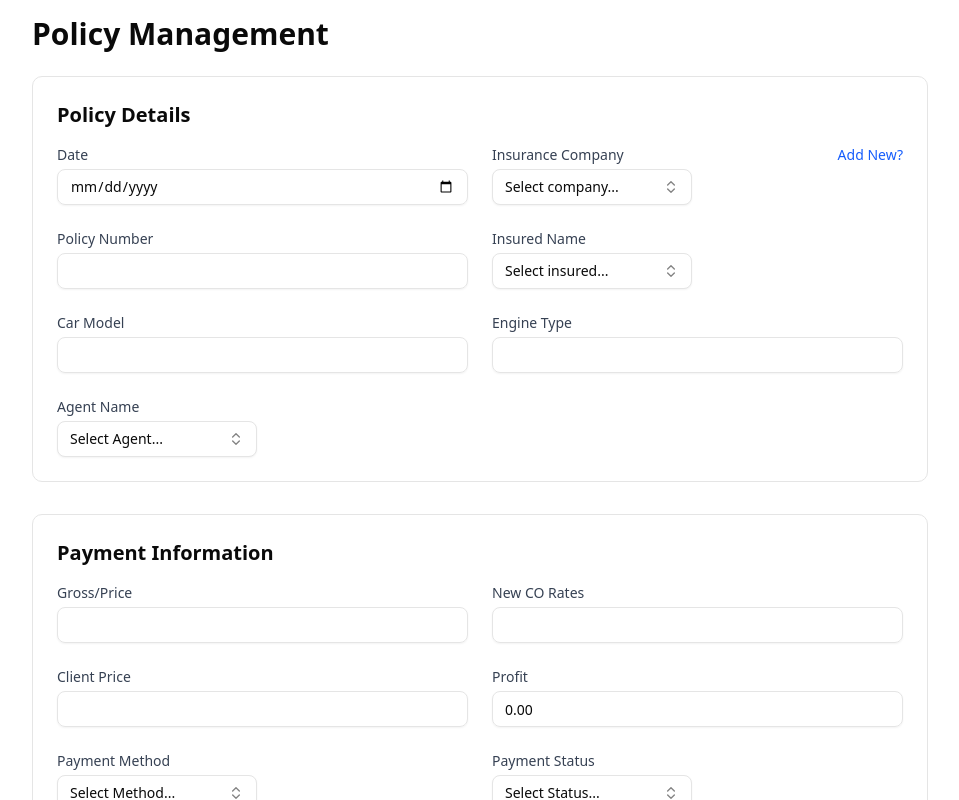
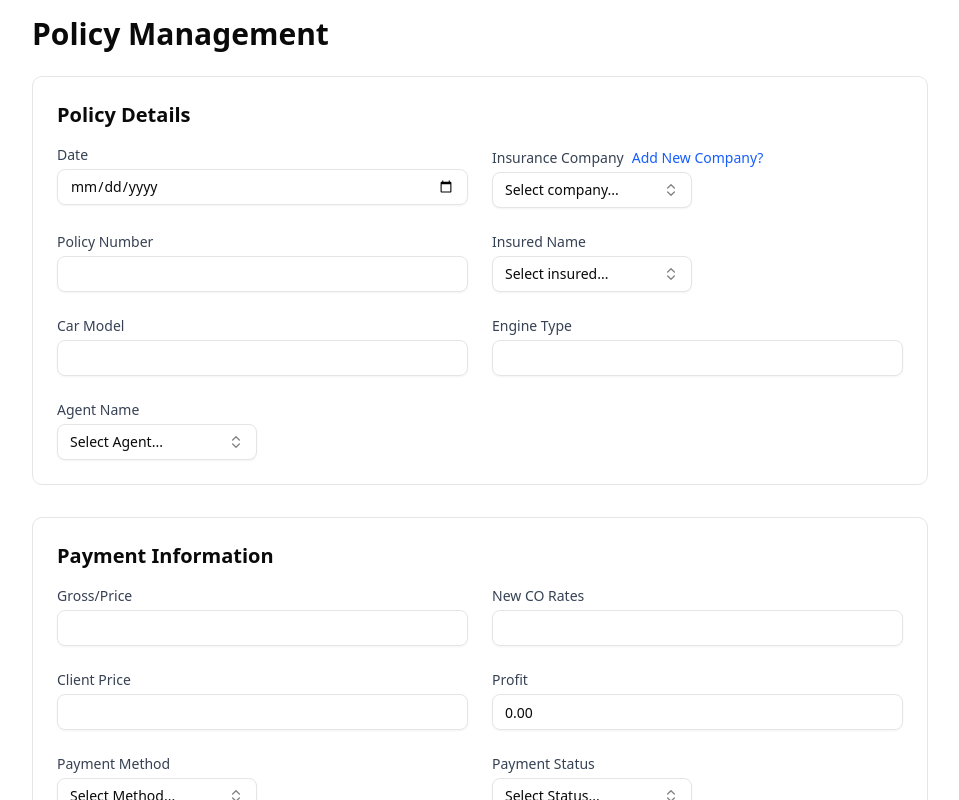
Before and after one commit to Dawood-Siddique/insurance-fe, a React (Vite) app: page /add-policy in a window 1280 px wide. Shown: the top 800 px of the page, without its empty margins (160-1119 px from the left). Built offline with nearby package versions, Linux system fonts and the light colour scheme.

Commit message:
outline issue resolved

```diff
--- a/src/pages/AddPolicy.tsx
+++ b/src/pages/AddPolicy.tsx
@@ -99,13 +99,13 @@ export default function AddPolicy() {
                                 <Input type="date" value={date} onChange={(e) => setDate(e.target.value)} />
                             </div>
                             <div>
-                                <div className="flex justify-between items-center mb-1">
+                                <div className="inline-flex items-center gap-2 mb-1">
                                     <label className="block text-sm font-medium text-gray-700">Insurance Company</label>
                                     <AddNewEntityDialog
                                         dialogTitle="Add New Insurance Company"
                                         dialogDescription="Enter the name of the new insurance company."
                                         inputLabel="Company Name"
-                                        triggerText="Add New?"
+                                        triggerText="Add New Company?"
                                         onSave={handleSaveNewCompany}
                                     />
                                 </div>
```
